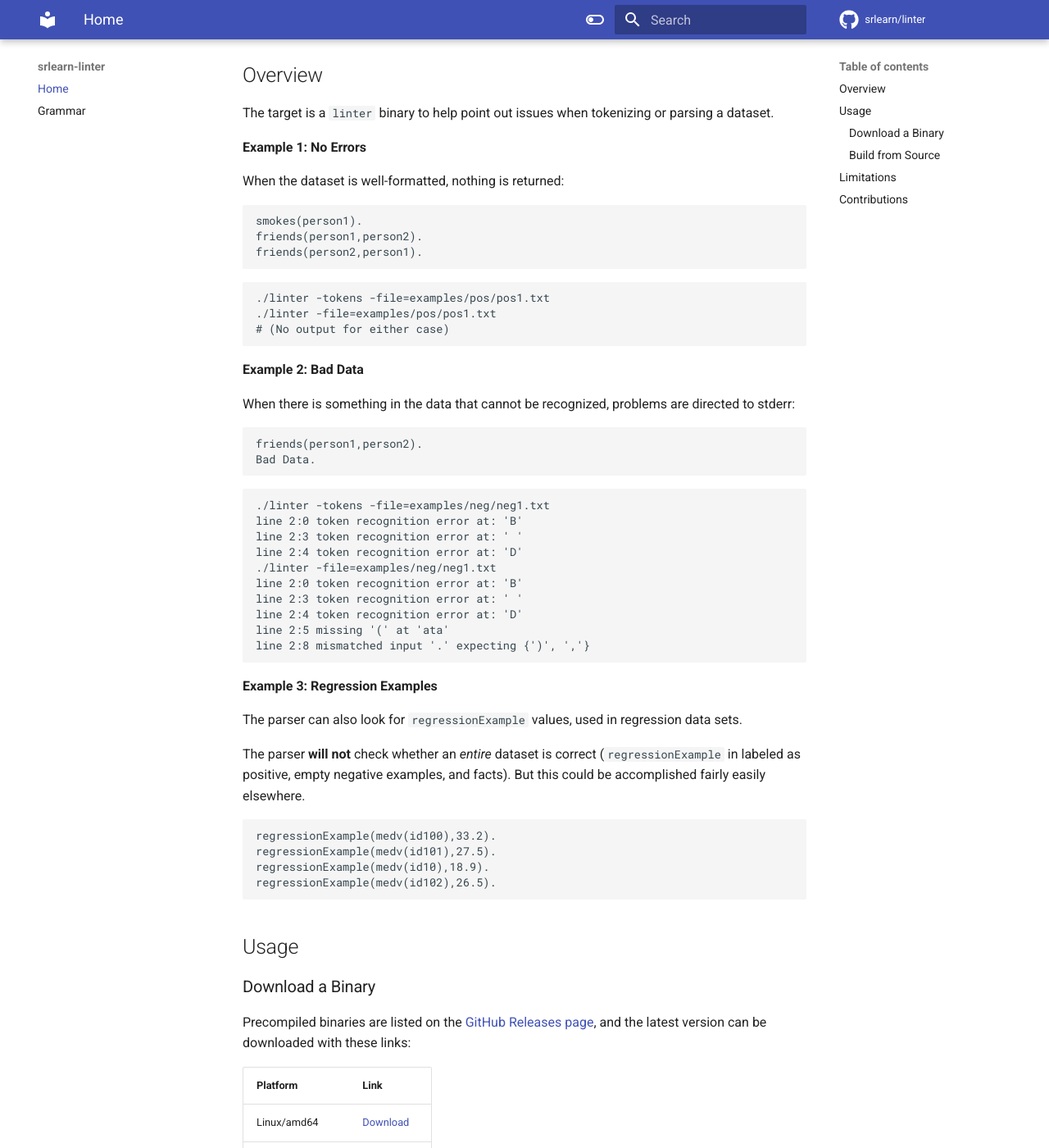
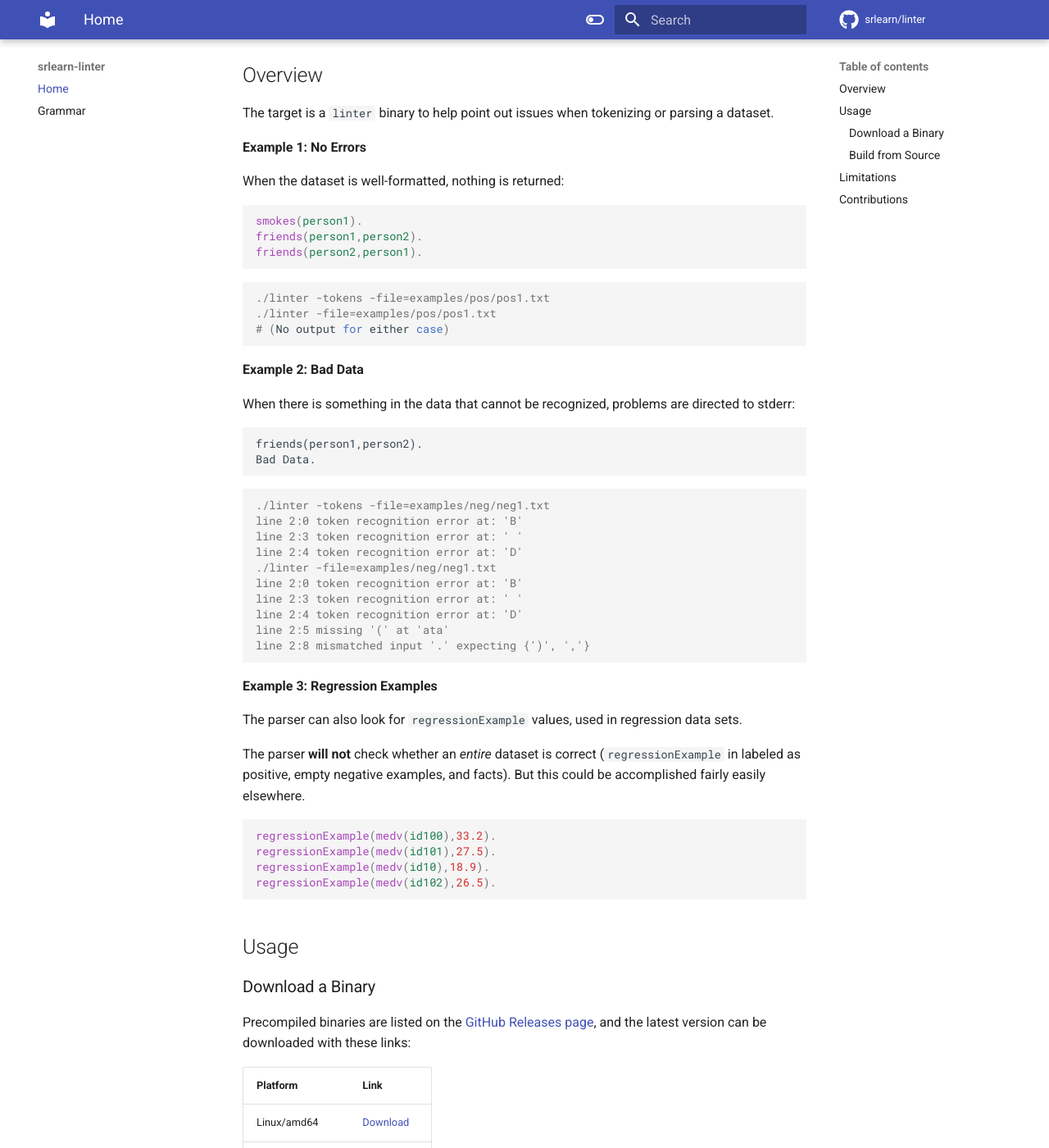
Before and after one commit to srlearn/linter, an MkDocs documentation site: the page built from docs/index.md, in a window 1280 px wide and 1400 px high, scrolled down 282 px. Shown: the whole window at 82% size. Built offline with MkDocs 1.6.1 and Material for MkDocs 9.7.7, drawn with Linux system fonts in a browser that asks for light colours; comment, search, counter and statistics services are not loaded; some of the changed text lies outside the part shown; grey boxes are pictures that could not be loaded.

Commit message:
✨ Add `antlr` syntax highlighting in `grammar.md`

```diff
--- a/mkdocs.yml
+++ b/mkdocs.yml
@@ -25,6 +25,9 @@
   - toc:
       permalink: true
   - pymdownx.snippets
+  - pymdownx.highlight
+  - pymdownx.superfences
+
 
 plugins:
   - search
```
Also changed, not shown: docs/grammar.md (+1 -1 lines).
